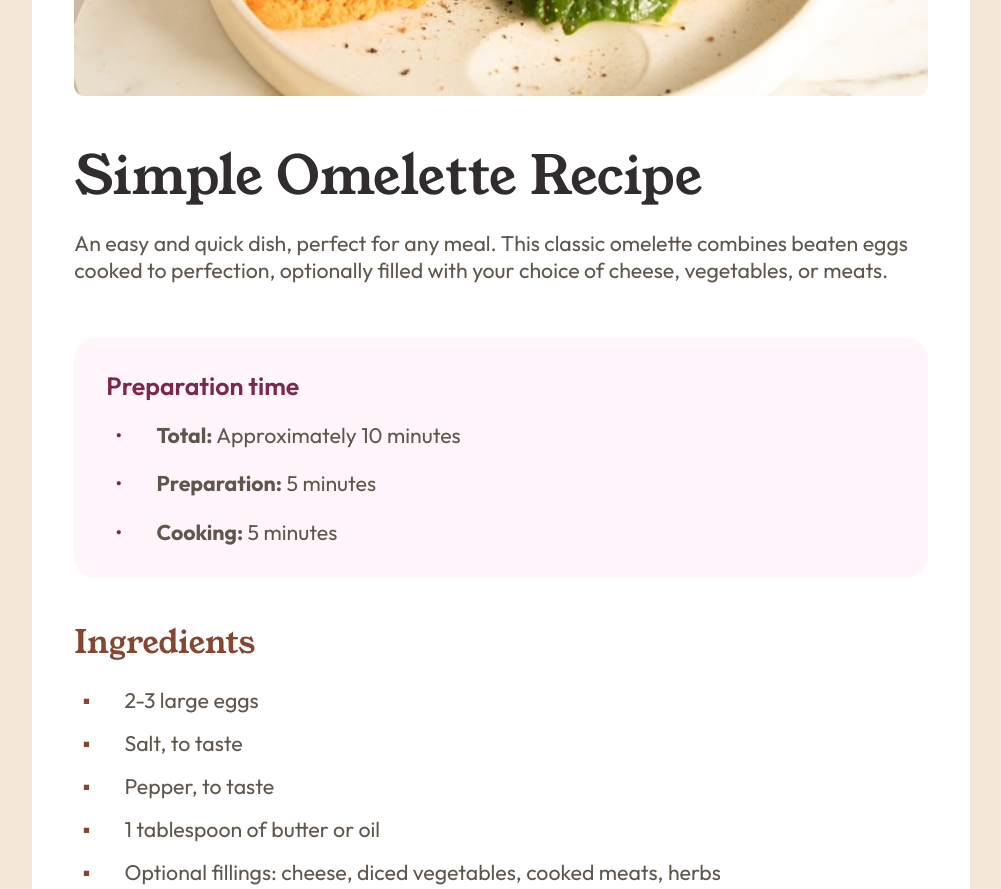
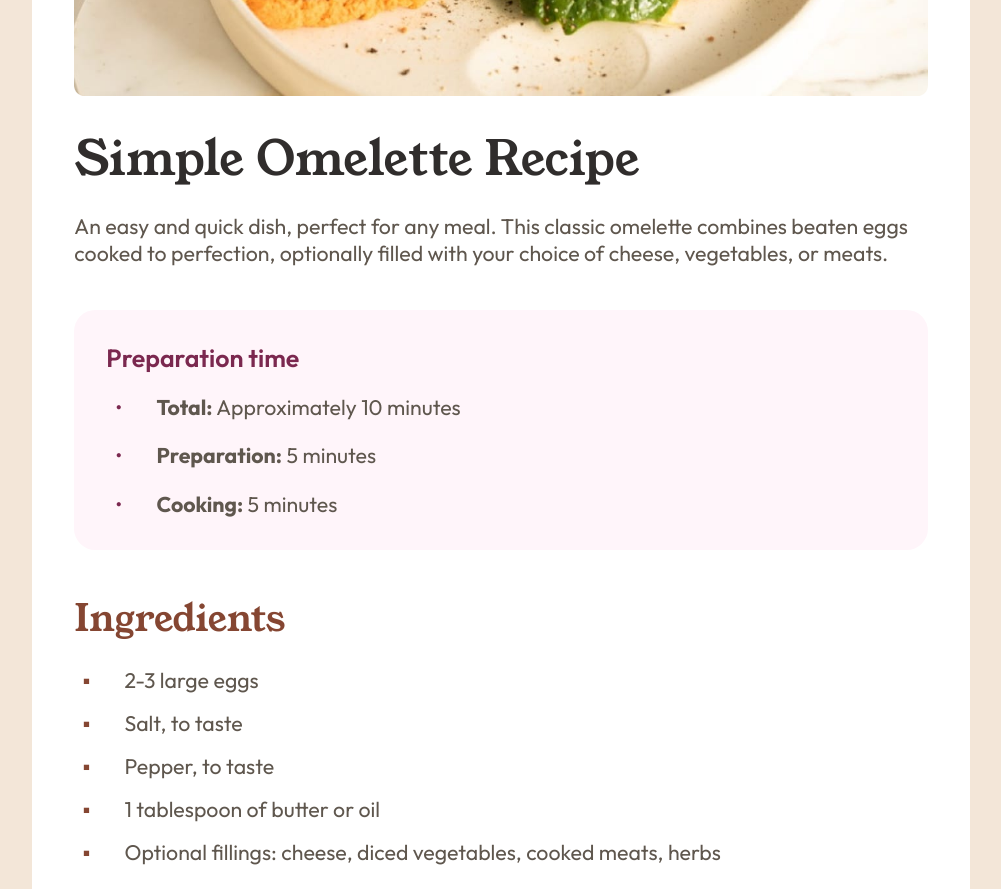
Before and after one commit to vitchet/fm-recipepagemain, a plain HTML site: page index.html in a window 1280 px wide. Shown: the part 380-1269 px from the top of the page, without its empty margins (139-1140 px from the left). Drawn offline with Linux system fonts and the light colour scheme.

Commit message:
Adjusted the markup a little more so it fits the design better. Also added screenshot and filled readme file.

```diff
--- a/css/style.css
+++ b/css/style.css
@@ -37,7 +37,7 @@ img {
     --font-size-base: 16;
 
     /* Calculated Values */
-    --font-size-min: calc(var(--font-size-base) * 0.85px);
+    --font-size-min: calc(var(--font-size-base) * 1px);
     --font-size-max: calc(var(--screen-width-max) / var(--screen-width-base) * var(--font-size-base) * 1px);
     --font-size-val: calc(100vw / var(--screen-width-base) * var(--font-size-base));
 
@@ -103,19 +103,20 @@ body {
     >header {
         display: flex;
         flex-flow: column nowrap;
-        gap: 2.5rem;
+        gap: 2rem;
         padding: 0 var(--main-padding);
 
         .preface {
             display: flex;
             flex-flow: column nowrap;
-            gap: 0.75rem;
+            gap: 1.5rem;
 
             h1 {
                 color: var(--dark-charcoal-color);
                 font-family: "Young Serif", serif;
-                font-size: 2.5rem;
-                font-weight: 400;
+                font-size: 2.25rem;
+                font-weight: 500;
+                line-height: 2rem;
             }
         }
 
@@ -160,8 +161,8 @@ body {
             h2 {
                 color: var(--nutmeg-color);
                 font-family: "Young Serif", serif;
-                font-size: 1.5rem;
-                font-weight: 400;
+                font-size: 1.75rem;
+                font-weight: 500;
             }
 
             ul,
```
Also changed, not shown: README.md, screenshot-desktop.png (added), screenshot-mobile.png (added).
